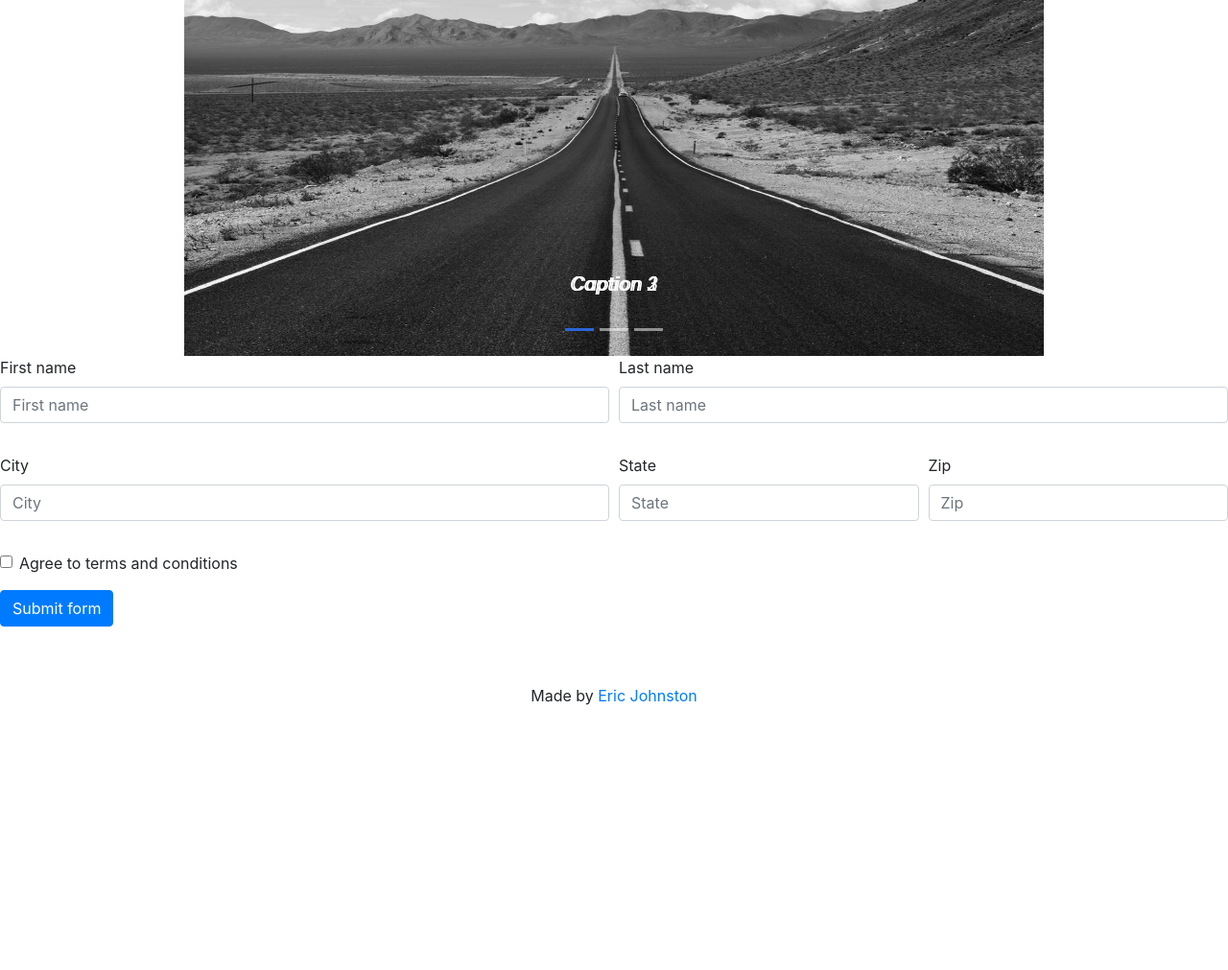
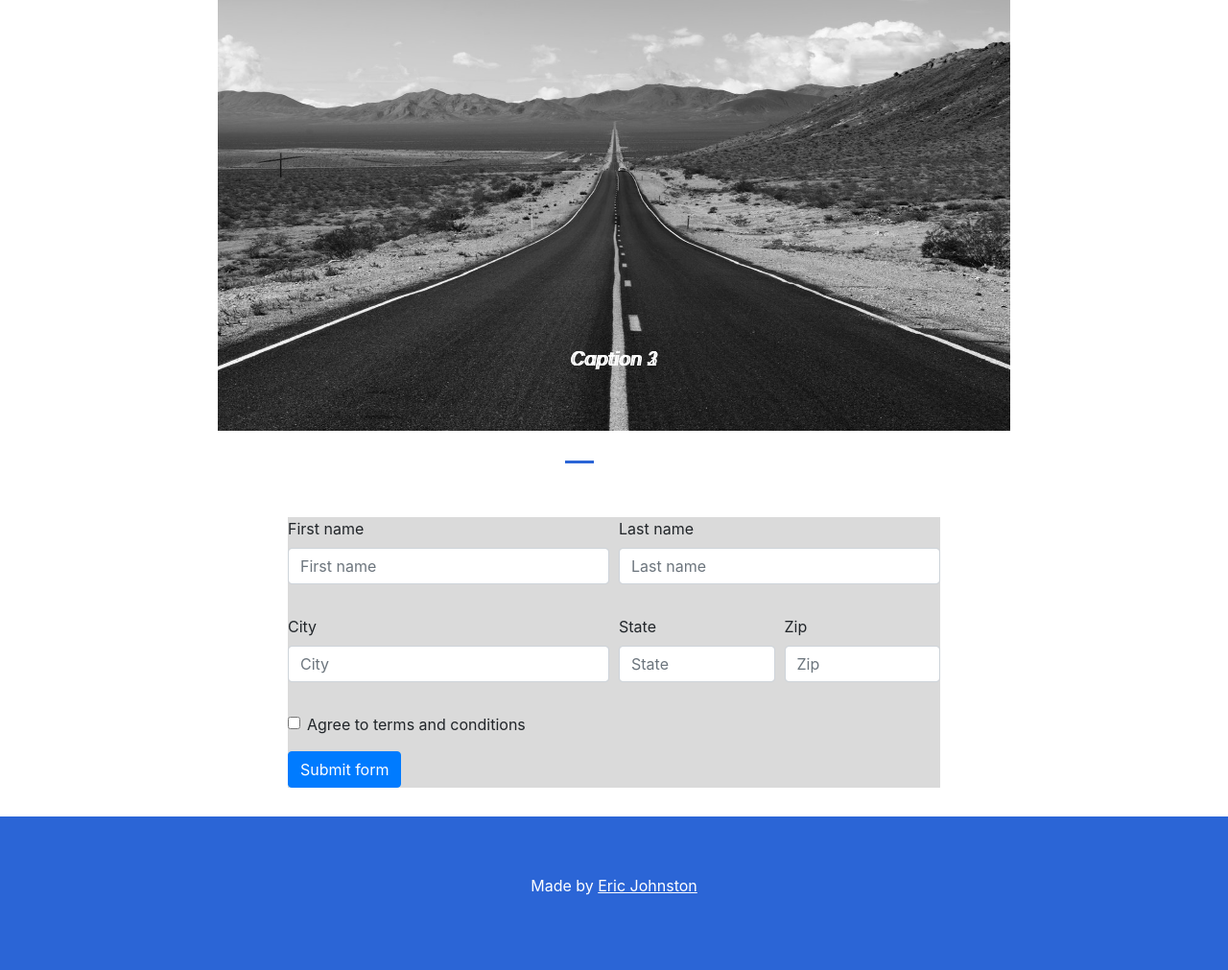
Before and after one commit to emjohn612/advancedTechnicalServices, a PHP site: page / in a window 1280 px wide. Shown: the part 2422-3433 px from the top of the page at 96% size. Before the commit the page ends 3157 px from the top, so only its background shows below. Run offline with PHP 8.4, Linux system fonts and the light colour scheme; some libraries are stand-ins or nearby versions.

Commit message:
styls for different sections

```diff
--- a/css/styles.css
+++ b/css/styles.css
@@ -5,6 +5,7 @@
     background-color: #2b65d6;
     color: #ffffff;
     padding: 100px 25px;
+    margin-bottom: 0px;
 }
 .navbar {
     margin-bottom: 0;
@@ -33,15 +34,20 @@
 .logo {
     font-size: 200px;
 }
-#about {
-  background-color: #c9c9c9;
-  margin-bottom: 30px;
-}
 @media screen and (max-width: 768px) {
-  .col-sm-4 {
+    #about .col-sm-4 {
         text-align: center;
         margin: 25px 0;
     }
+}
+#services {
+    background-color: #dadada;
+}
+#services .col-sm-6 {
+    padding: 20px;
+}
+#gallery {
+    padding: 60px 50px;
 }
 .carousel-control.right, .carousel-control.left {
     background-image: none;
@@ -75,8 +81,22 @@
 .item span {
     font-style: normal;
 }
+#contact {
+    background-color: #dadada;
+    margin: 30px 300px;
+}
+
+footer {
+    background-color: #2b65d6;
+}
+footer p, a {
+    color: #fff;
+}
+footer a {
+    text-decoration: underline;
+}
 footer .glyphicon {
     font-size: 20px;
     margin-bottom: 20px;
-    color: #2b65d6;
+    color: #fff;
 }
```
Lines whose indentation alone changed are shown as unchanged.
